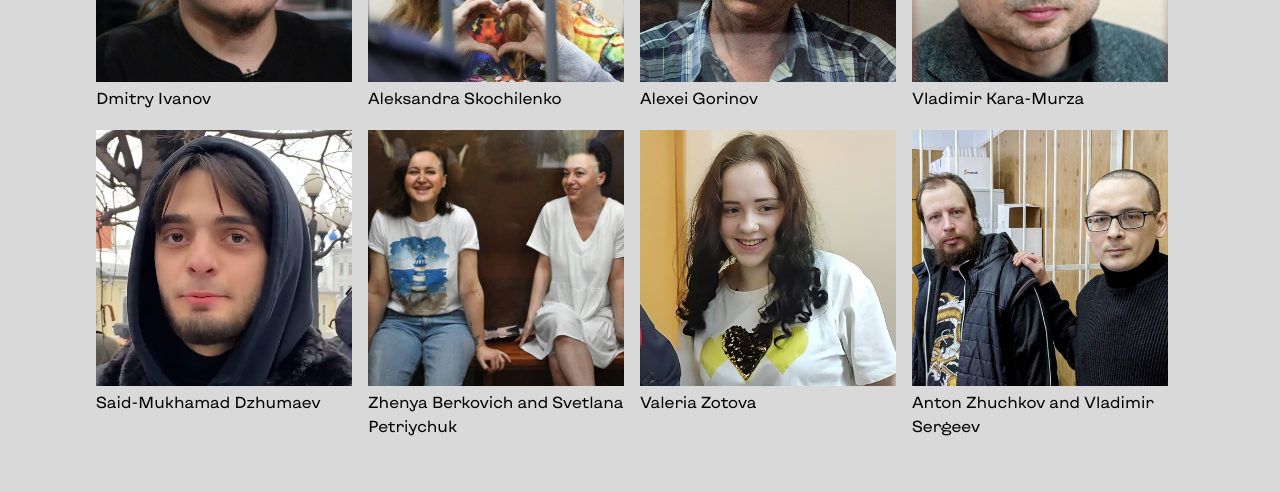
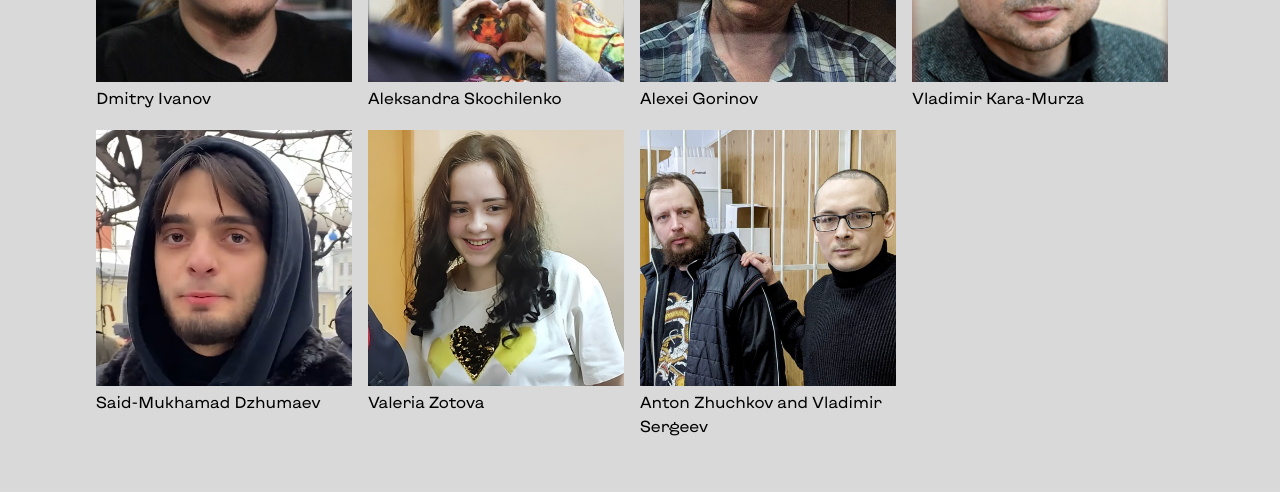
Before and after one commit to ivanmatcuka/ru-prisoners, a Next.js app: page / in a window 1280 px wide. Shown: the part 1460-1952 px from the top of the page. Built offline with nearby package versions, Linux system fonts and the light colour scheme.

Commit message:
chore: data change

```diff
--- a/src/pages/index.js
+++ b/src/pages/index.js
@@ -58,11 +58,6 @@ const PRISONERS = [
     name: "Said-Mukhamad Dzhumaev",
     link: "https://memohrc.org/en/news_old/said-mukhamad-dzhumaev-involved-clashes-police-protest-rally-support-navalny-political",
     imageSrc: "/prisoners/dzhumayev.png",
-  },
-  {
-    name: "Zhenya Berkovich and Svetlana Petriychuk",
-    link: "https://www.dw.com/en/russia-outrage-after-director-and-playwright-detained/a-65533685",
-    imageSrc: "/prisoners/berkovich_and_petriychuk.png",
   },
   {
     name: "Valeria Zotova",
```
